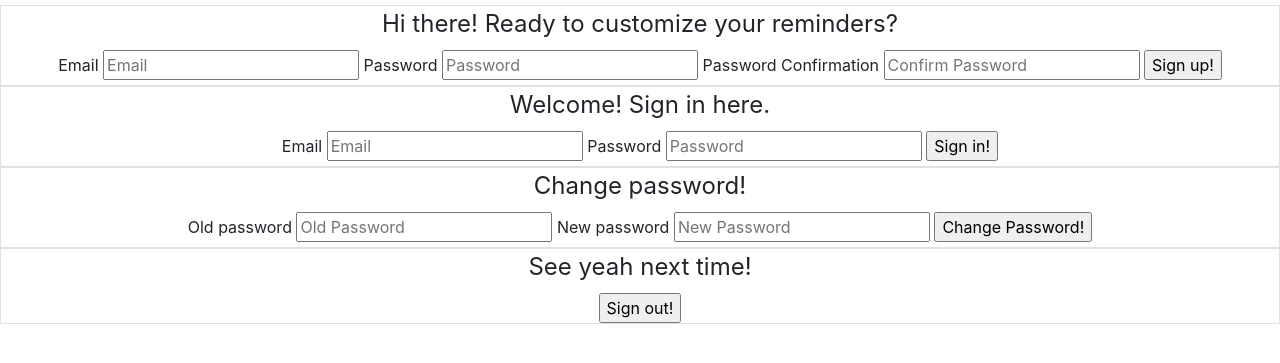
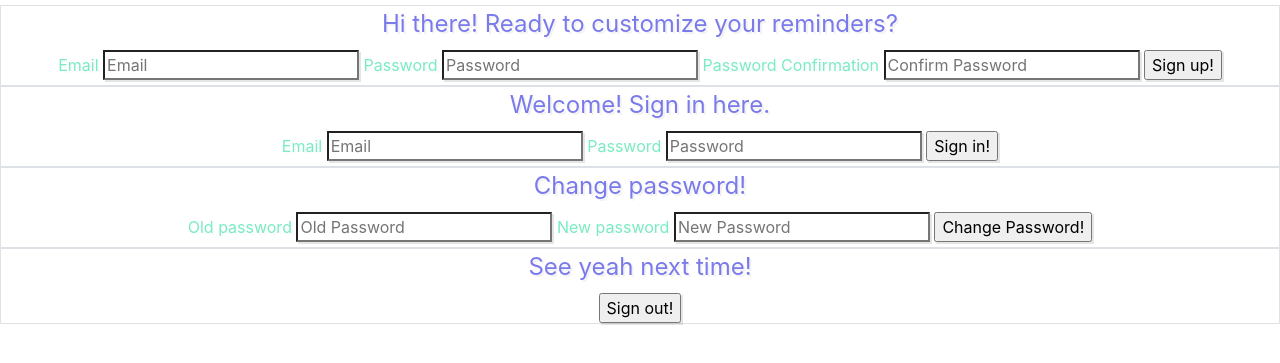
Before and after one commit to miriam-ogbamichael/custome-client, a website built with webpack: page index.html in a window 1280 px wide. Shown: the part 251-614 px from the top of the page. Built offline with nearby package versions, Linux system fonts and the light colour scheme.

Commit message:
Added styling to input, form, & legend

```diff
--- a/assets/styles/index.scss
+++ b/assets/styles/index.scss
@@ -3,6 +3,7 @@
 form {
   text-align: center;
 }
+
 // centers h1
 h1 {
   color: rgba(122, 229, 235, 1);
@@ -18,3 +19,17 @@ h2 {
   text-shadow: 2px 2px rgba(0, 0, 0, .30);
 
 }
+
+input {
+  box-shadow: 2px 2px rgba(0, 0, 0, .10);
+}
+
+label {
+  color: rgba(122, 235, 194, 1);
+  text-shadow: 2px 2px rgba(0, 0, 0, .02);
+}
+
+legend {
+  color: rgba(122, 122, 235, 1);
+  text-shadow: 2px 2px rgba(0, 0, 0, .05);
+}
```
